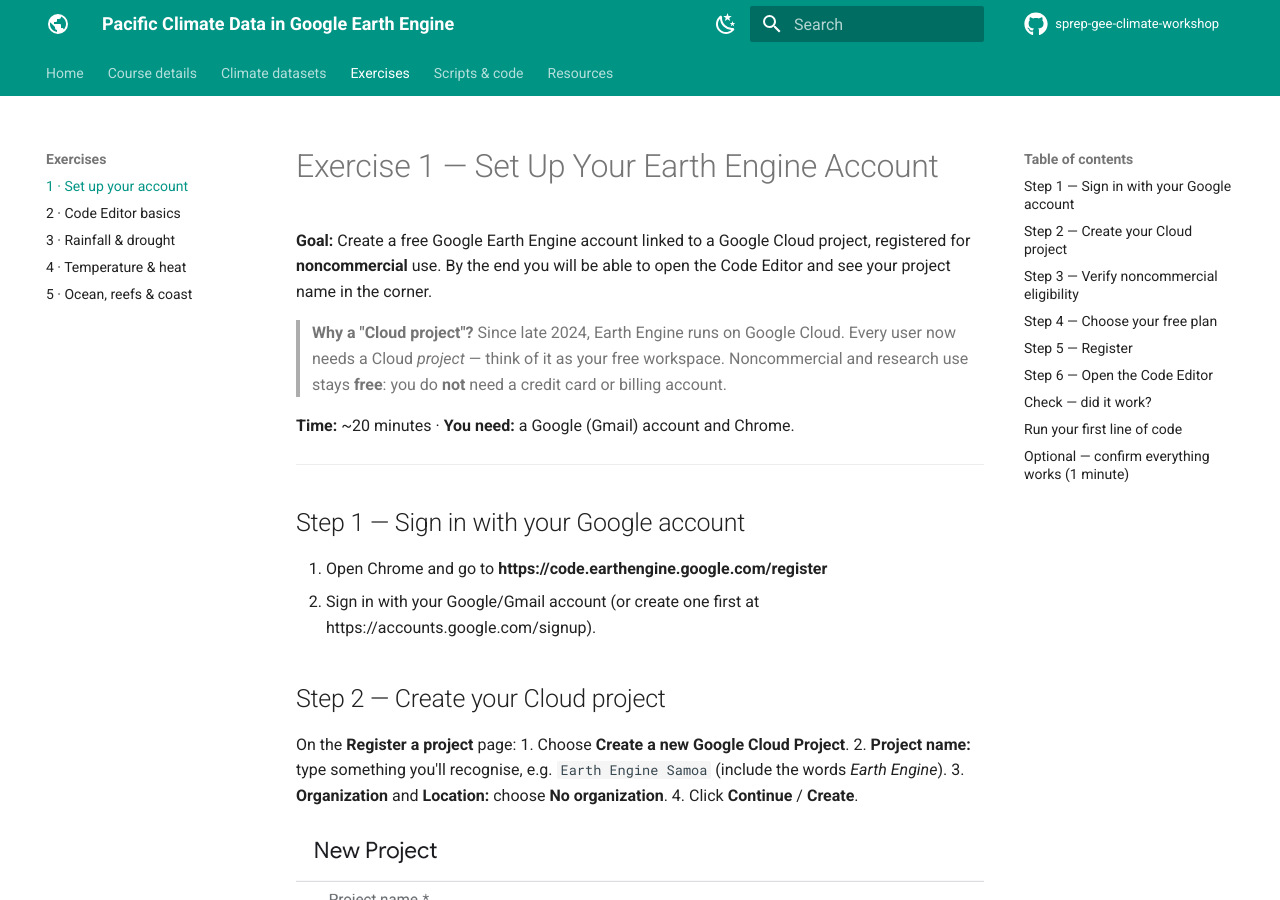
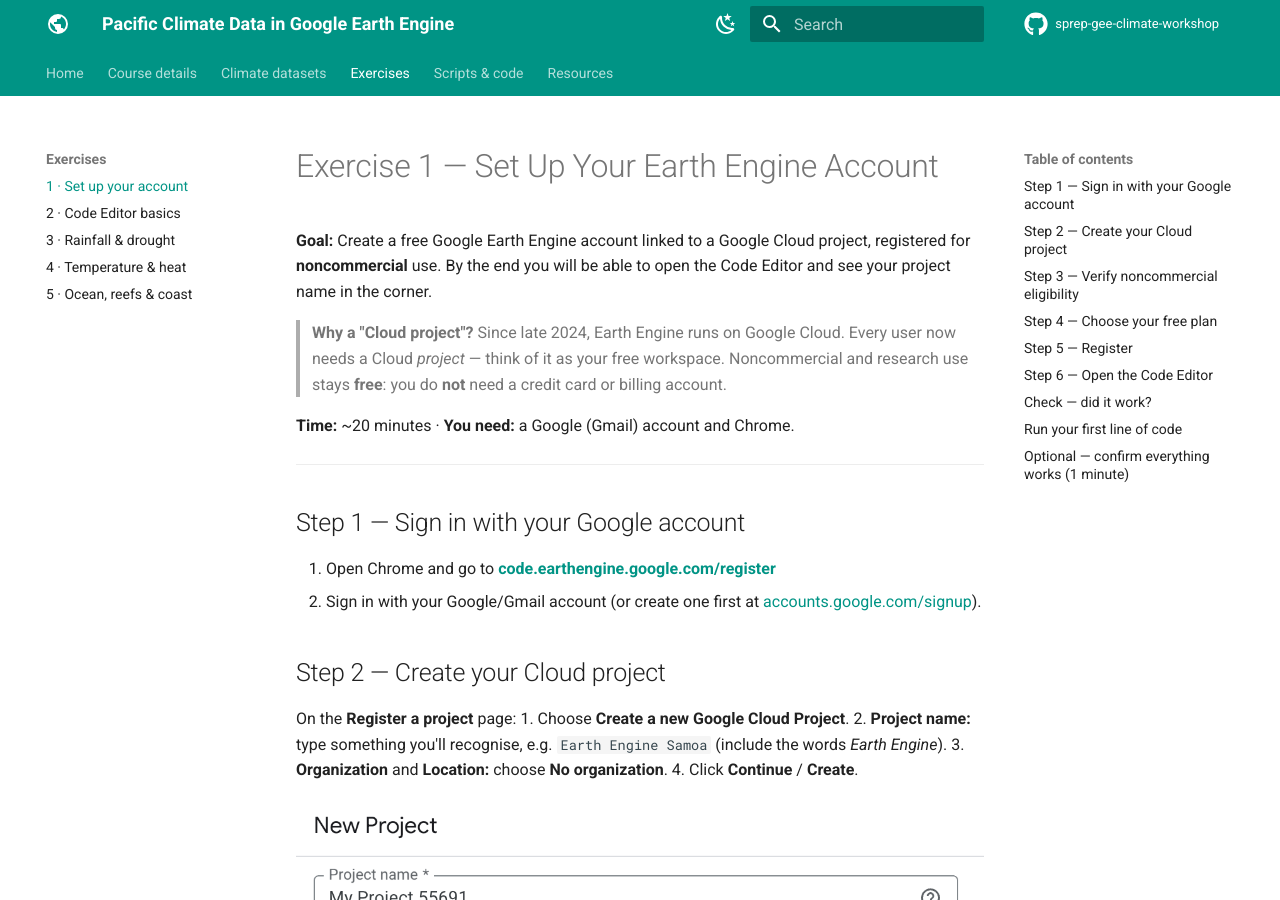
Before and after one commit to tavitas/sprep-gee-climate-workshop, an MkDocs documentation site: the page built from docs/exercises/account-setup.md, in a window 1280 px wide and 900 px high. Built offline with MkDocs 1.6.1 and Material for MkDocs 9.7.7, drawn with Linux system fonts in a browser that asks for light colours; comment, search, counter and statistics services are not loaded; some of the changed lines change nothing that is shown; some of the changed text lies outside the part shown.

Commit message:
Make external URLs in account-setup open in new tab

```diff
--- a/docs/exercises/account-setup.md
+++ b/docs/exercises/account-setup.md
@@ -14,9 +14,9 @@
 ---
 
 ## Step 1 — Sign in with your Google account
-1. Open Chrome and go to **https://code.earthengine.google.com/register**
+1. Open Chrome and go to **[code.earthengine.google.com/register](https://code.earthengine.google.com/register){:target="_blank"}**
 2. Sign in with your Google/Gmail account (or create one first at
-   https://accounts.google.com/signup).
+   [accounts.google.com/signup](https://accounts.google.com/signup){:target="_blank"}).
 
 ## Step 2 — Create your Cloud project
 On the **Register a project** page:
@@ -66,7 +66,7 @@
 ![Registration confirmed — you are registered for noncommercial use](../assets/images/gee-signup/cloud9.png)
 
 ## Step 6 — Open the Code Editor
-1. Go to **https://code.earthengine.google.com**
+1. Go to **[code.earthengine.google.com](https://code.earthengine.google.com){:target="_blank"}**
 2. Top-right corner: you should see your project name / ID.
 
 ![Code Editor — your project appears in the top-right corner](../assets/images/gee-signup/cloud10.png)
@@ -107,5 +107,5 @@
 ---
 
 > 📸 **Screenshot credits:** Sign-up flow screenshots adapted from
-> [Spatial Thoughts](https://courses.spatialthoughts.com/gee-sign-up.html)
+> [Spatial Thoughts](https://courses.spatialthoughts.com/gee-sign-up.html){:target="_blank"}
 > (Ujaval Gandhi), used with gratitude for the Earth Engine education community.
```
